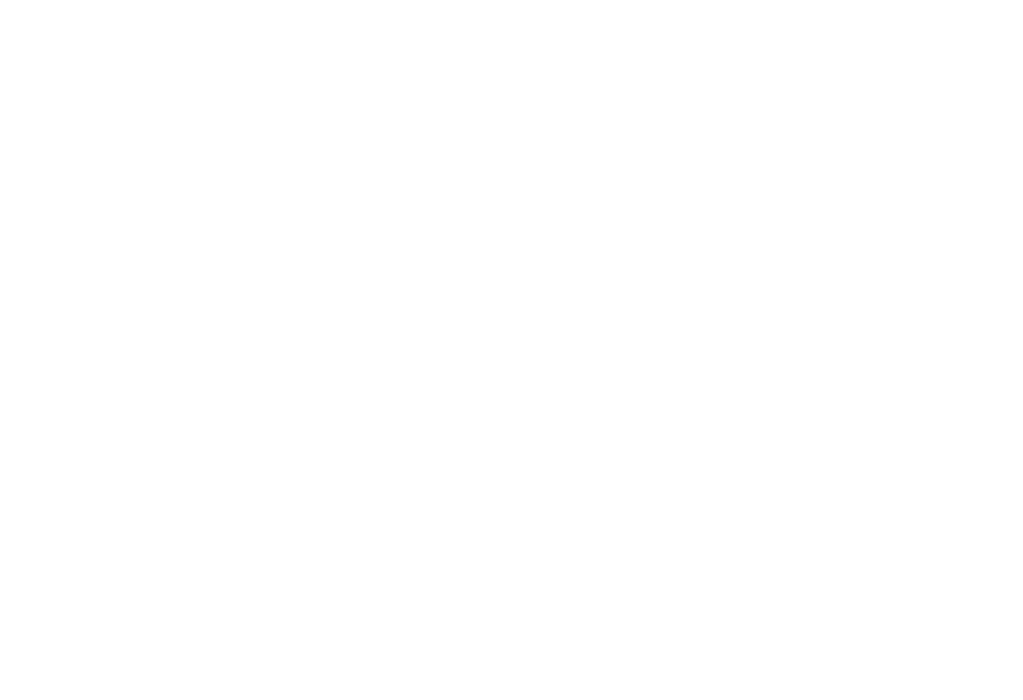
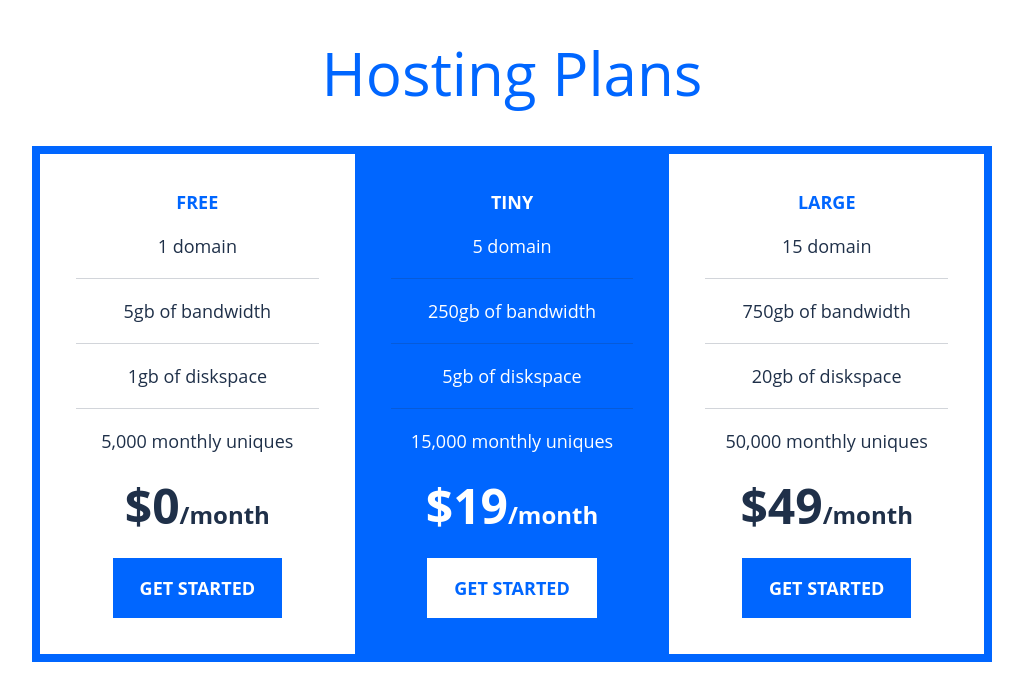
Before and after one commit to adrian200065/pricing-table, a website built with Vite: page index.html in a window 1280 px wide. Shown: the whole page, without its empty margins (128-1151 px from the left). Built offline with nearby package versions, Linux system fonts and the light colour scheme.

Commit message:
first commit

```diff
--- a/index.html
+++ b/index.html
@@ -4,10 +4,60 @@
         <meta charset="UTF-8" />
         <link rel="icon" type="image/svg+xml" href="favicon.svg" />
         <meta name="viewport" content="width=device-width, initial-scale=1.0" />
-    <title>Vite App</title>
+        <title>Pricing Table</title>
         <link rel="stylesheet" href="/sass/main.scss">
     </head>
     <body>
+
+        <h1 class="clr-primary-400 fs-900 margin-block-32">Hosting Plans</h1>
+        <div class="container">
+            <div class="pricing-plans">
+
+                <div class="tier | padding-36">
+                    <h2 class="tier__title | fw-bold clr-primary-400">Free</h2>
+                    <ul class="tier__feature-list">
+                        <li class="tier__list-item">1 domain</li>
+                        <li class="tier__list-item">5gb of bandwidth</li>
+                        <li class="tier__list-item">1gb of diskspace</li>
+                        <li class="tier__list-item">5,000 monthly uniques</li>
+                    </ul>
+                    <p class="tier__price | fs-800 fw-bold">
+                        $0<span class="font-regular fs-600">/month</span>
+                    </p>
+                    <button class="button">Get started</button>
+                </div><!-- /.tier -->
+
+                <div class="tier | bg-primary-400 clr-neutral-100 padding-36">
+                    <h2 class="tier__title | clr-neutral-100 fw-bold">Tiny</h2>
+                    <ul class="tier__feature-list">
+                        <li class="tier__list-item">5 domain</li>
+                        <li class="tier__list-item">250gb of bandwidth</li>
+                        <li class="tier__list-item">5gb of diskspace</li>
+                        <li class="tier__list-item">15,000 monthly uniques</li>
+                    </ul>
+                    <p class="tier__price | fs-800 fw-bold">
+                        $19<span class="font-regular fs-600">/month</span>
+                    </p>
+                    <button class="button" data-type="inverted">Get started</button>
+                </div><!-- /.tier -->
+
+                <div class="tier | padding-36">
+                    <h2 class="tier__title | fw-bold clr-primary-400">Large</h2>
+                    <ul class="tier__feature-list">
+                        <li class="tier__list-item">15 domain</li>
+                        <li class="tier__list-item">750gb of bandwidth</li>
+                        <li class="tier__list-item">20gb of diskspace</li>
+                        <li class="tier__list-item">50,000 monthly uniques</li>
+                    </ul>
+                    <p class="tier__price | fs-800 fw-bold">
+                        $49<span class="font-regular fs-600">/month</span>
+                    </p>
+                    <button class="button">Get started</button>
+                </div><!-- /.tier -->
+
+            </div><!-- /.pricing-plans -->
+        </div><!-- /.container -->
+
         <script type="module" src="/main.js"></script>
     </body>
 </html>
--- a/sass/abstracts/_colors.scss
+++ b/sass/abstracts/_colors.scss
@@ -1,12 +1,9 @@
 $colors: (
     neutral: (
-        light: white,
-        normal: gray,
-        dark: black,
+        100: #FFF,
+        900: #1F3049,
     ),
     primary: (
-        light: lightblue,
-        normal: blue,
-        dark: darkblue,
+        400: #0066FF,
     ),
 );
--- a/sass/abstracts/_functions.scss
+++ b/sass/abstracts/_functions.scss
@@ -1,4 +1,7 @@
+@use 'sass:map';
 @use 'colors' as *;
+@use 'typography' as *;
+@use 'sizes' as *;
 
 @function clr($color, $shade) {
     @if map.has-key($colors, $color, $shade) {
@@ -7,3 +10,21 @@
         @error '$colors does not have that color!';
     }
 }
+
+@function fs($font-size){
+    @if map.has-key($font-sizes, $font-size) {
+        @return map.get($font-sizes, $font-size)
+    } @else {
+        @error '$font-sizes does not have that size!';
+    }
+}
+
+@function size($size) {
+    @if map.has-key($sizes, $size) {
+        @return map.get($sizes, $size)
+    }
+
+    @else {
+        @error '$sizes does not have that size!';
+    }
+}
--- a/sass/base/_general.scss
+++ b/sass/base/_general.scss
@@ -0,0 +1,10 @@
+@use '../abstracts/' as *;
+
+body {
+    color: clr(neutral, 900);
+    background-color: clr(neutral, 100);
+    font-family: $ff-sans;
+    font-size: fs(400);
+    font-weight: $fw-400;
+    text-align: center;
+}
--- a/sass/components/_buttons.scss
+++ b/sass/components/_buttons.scss
@@ -0,0 +1,24 @@
+@use '../abstracts/' as *;
+
+.button {
+    color: clr(neutral, 100);
+    background-color: clr(primary, 400);
+    font-weight: $fw-700;
+    text-transform: uppercase;
+    padding: 1em 1.5em;
+    justify-self: center;
+    border: 0;
+    transition: color background-color .5s ease;
+    cursor: pointer;
+
+    &[data-type="inverted"] {
+        color: clr(primary, 400);
+        background-color: clr(neutral, 100);
+    }
+
+    &:hover,
+    &:focus {
+        color: clr(neutral, 100);
+        background-color: rgb(clr(neutral, 900), .7);
+    }
+}
--- a/sass/components/_index.scss
+++ b/sass/components/_index.scss
@@ -1,3 +1,4 @@
 @forward 'forms';
 @forward 'buttons';
 @forward 'navigation';
+@forward 'pricing-tiers';
--- /dev/null
+++ b/sass/components/_pricing-tiers.scss
@@ -0,0 +1,33 @@
+@use '../abstracts/' as *;
+
+.pricing-plans {
+    border: size(8) solid clr(primary, 400);
+    display: flex;
+}
+
+.tier {
+    flex: 1;
+    padding: size(36);
+    display: grid;
+    gap: size(20);
+
+    &__title {
+        text-transform: uppercase;
+    }
+
+    &__feature-list {
+        list-style: none;
+    }
+
+    &__list-item {
+
+        &:not(:last-child)::after {
+            background-color: clr(neutral, 900);
+            content: '';
+            display: block;
+            height: .0625rem;
+            margin-block: size(20);
+            opacity: .2;
+        }
+    }
+}
--- /dev/null
+++ b/sass/utilities/_container.scss
@@ -0,0 +1,6 @@
+@use '../abstracts/' as *;
+
+.container {
+    width: min(100% - 2rem, 60rem);
+    margin-inline: auto;
+}
--- /dev/null
+++ b/sass/utilities/_font-weights.scss
@@ -0,0 +1,9 @@
+@use '../abstracts/' as *;
+
+.fw-regular {
+    font-weight: $fw-400;
+}
+
+.fw-bold {
+    font-weight: $fw-700;
+}
--- a/sass/utilities/_index.scss
+++ b/sass/utilities/_index.scss
@@ -1,3 +1,5 @@
 @forward 'colors';
 @forward 'font-sizes';
+@forward 'font-weights';
 @forward 'sizes';
+@forward 'container';
```
Also changed, not shown: style.css (deleted, +0 -8 lines), 1 other file. Lines whose indentation alone changed are shown as unchanged.
